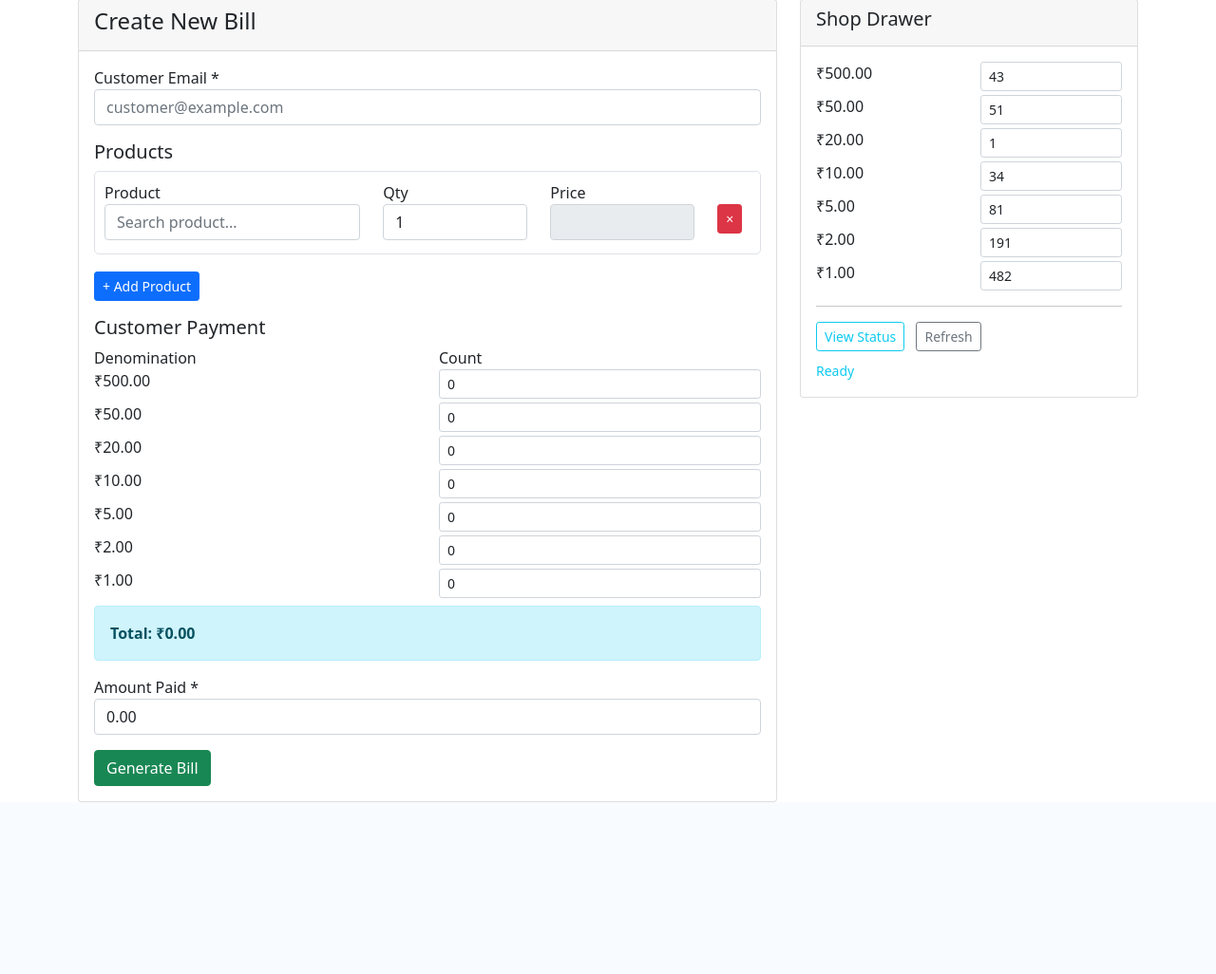
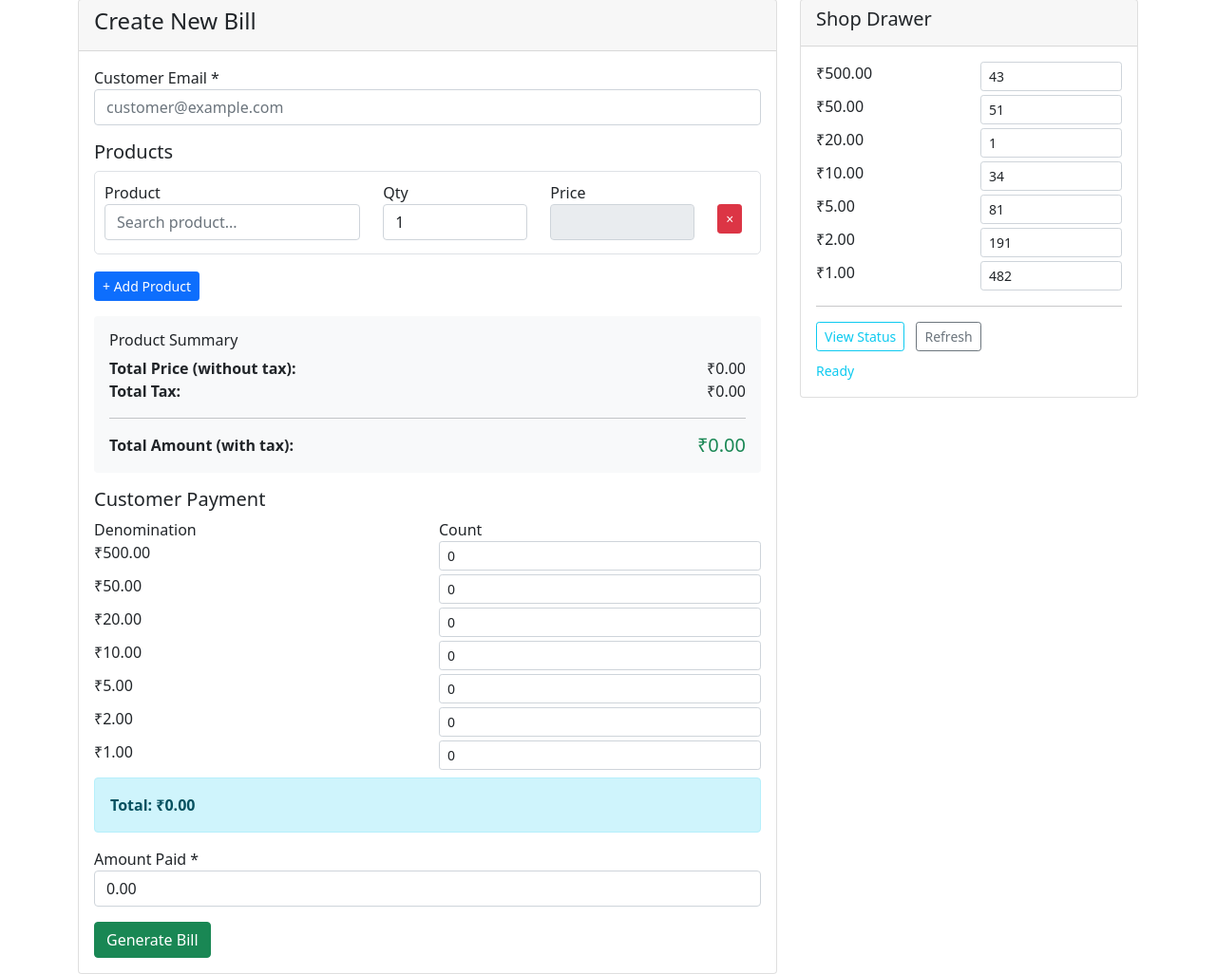
Before and after one commit to Deepanraj1508/billing-system-django, a Django app: page /billing/ in a window 1280 px wide. Shown: the part 81-1107 px from the top of the page at 95% size. Before the commit the page ends 926 px from the top, so only its background shows below. Run offline with Django 5.2, Linux system fonts and the light colour scheme; data comes from the database, SQL or seed files in the repository; both versions use the stored data as it was before the commit.

Commit message:
update the code reduce the lines

```diff
--- a/billing/templates/billing/billing.html
+++ b/billing/templates/billing/billing.html
@@ -5,40 +5,13 @@
 {% block extra_css %}
 <style>
     .product-suggestions {box-shadow: 0 2px 8px rgba(0,0,0,0.1);}
-
-    .product-suggestion-item {
-        padding: 8px 12px;
-        cursor: pointer;
-        border-bottom: 1px solid #eee;
-    }
-
-    .product-suggestion-item:hover {
-        background-color: #f8f9fa;
-    }
-
-    .product-suggestion-item.selected {
-        background-color: #007bff;
-        color: white;
-    }
-
-    .product-suggestion-item .product-id {
-        font-weight: bold;
-        color: #007bff;
-    }
-
-    .product-suggestion-item .product-name {
-        font-size: 13px;
-        margin: 2px 0;
-    }
-
-    .product-suggestion-item .product-details {
-        font-size: 11px;
-        color: #666;
-    }
-
-    .product-search-container {
-        position: relative;
-    }
+    .product-suggestion-item {padding: 8px 12px; cursor: pointer; border-bottom: 1px solid #eee;}
+    .product-suggestion-item:hover {background-color: #f8f9fa;}
+    .product-suggestion-item.selected {background-color: #007bff; color: white;}
+    .product-suggestion-item .product-id {font-weight: bold; color: #007bff;}
+    .product-suggestion-item .product-name {font-size: 13px; margin: 2px 0;}
+    .product-suggestion-item .product-details {font-size: 11px; color: #666;}
+    .product-search-container {position: relative;}
 </style>
 {% endblock %}
 
@@ -56,7 +29,6 @@
                         <label>Customer Email *</label>
                         {{ form.customer_email }}
                     </div>
-
                     <div class="mb-3">
                         <h5>Products</h5>
                         <div id="product-container">
@@ -89,6 +61,36 @@
                             </div>
                         </div>
                         <button type="button" id="add-product" class="btn btn-primary btn-sm mt-2">+ Add Product</button>
+
+                        <!-- Product Summary Section -->
+                        <div class="mt-3 p-3 bg-light rounded">
+                            <h6 class="mb-2">Product Summary</h6>
+                            <div class="row">
+                                <div class="col-md-6">
+                                    <strong>Total Price (without tax):</strong>
+                                </div>
+                                <div class="col-md-6 text-end">
+                                    <span id="total-price-without-tax">₹0.00</span>
+                                </div>
+                            </div>
+                            <div class="row">
+                                <div class="col-md-6">
+                                    <strong>Total Tax:</strong>
+                                </div>
+                                <div class="col-md-6 text-end">
+                                    <span id="total-tax-amount">₹0.00</span>
+                                </div>
+                            </div>
+                            <hr>
+                            <div class="row">
+                                <div class="col-md-6">
+                                    <strong>Total Amount (with tax):</strong>
+                                </div>
+                                <div class="col-md-6 text-end">
+                                    <span id="total-amount-with-tax" class="h5 text-success">₹0.00</span>
+                                </div>
+                            </div>
+                        </div>
                     </div>
 
                     <div class="mb-3">
@@ -192,6 +194,8 @@ document.addEventListener('DOMContentLoaded', function() {
         e.preventDefault();
         generateBill();
     });
+
+    calculateProductSummary();
 });
 
 function initializeProductSearch() {
@@ -237,7 +241,8 @@ function setupProductSearch(input) {
             case 'Enter':
                 e.preventDefault();
                 if (selectedIndex >= 0 && items[selectedIndex]) {
-                    selectProduct(items[selectedIndex], input);
+                    const product = suggestions[selectedIndex]; // get product from your suggestions array
+                    selectProduct(items[selectedIndex], input, product);
                 }
                 break;
             case 'Escape':
@@ -288,37 +293,42 @@ function showSuggestions(products, input) {
             suggestionsDiv.appendChild(item);
         });
     }
-
     suggestionsDiv.style.display = 'block';
 }
 
 function hideSuggestions(input) {
     const suggestionsDiv = input.parentNode.querySelector('.product-suggestions');
-    suggestionsDiv.style.display = 'none';
+    if (suggestionsDiv) {
+        suggestionsDiv.innerHTML = '';
+        suggestionsDiv.style.display = 'none';
+    }
+    selectedIndex = -1;
 }
 
 function updateSelection(items, selectedIndex) {
     items.forEach((item, index) => {
-        if (index === selectedIndex) {
-            item.classList.add('selected');
-        } else {
-            item.classList.remove('selected');
-        }
+        if (index === selectedIndex) {item.classList.add('selected');} else {
+            item.classList.remove('selected');}
     });
 }
 
 function selectProduct(item, input, product) {
     if (product) {
         input.value = `${product.id} - ${product.name}`;
-        input.parentNode.querySelector('.product-id-input').value = product.id;
 
-        // Update price and details
+        const productIdInput = input.parentNode.querySelector('.product-id-input');
+        if (productIdInput) {productIdInput.value = product.id;}
+
         const row = input.closest('.product-row');
-        const unitPriceInput = row.querySelector('.unit-price');
-        const productDetails = row.querySelector('.product-details');
+        if (row) {
+            const unitPriceInput = row.querySelector('.unit-price');
+            const productDetails = row.querySelector('.product-details');
+            if (unitPriceInput) {unitPriceInput.value = `₹${product.price}`;}
+            if (productDetails) {productDetails.textContent = `${product.name} | Tax: ${product.tax}% | Stock: ${product.stock}`;}
+        }
 
-        unitPriceInput.value = `₹${product.price}`;
-        productDetails.textContent = `${product.name} | Tax: ${product.tax}% | Stock: ${product.stock}`;
+        input.dispatchEvent(new Event('change', { bubbles: true }));
+        calculateProductSummary();
     }
 
     hideSuggestions(input);
@@ -367,6 +377,7 @@ function setupProductRowEvents(row) {
     const productIdInput = row.querySelector('.product-id-input');
     const unitPriceInput = row.querySelector('.unit-price');
     const productDetails = row.querySelector('.product-details');
+    const quantityInput = row.querySelector('.quantity-input');
 
     // Handle product search input change
     productSearch.addEventListener('input', function() {
@@ -374,12 +385,18 @@ function setupProductRowEvents(row) {
             productIdInput.value = '';
             unitPriceInput.value = '';
             productDetails.textContent = '';
+            calculateProductSummary();
         }
     });
+
+    if (quantityInput) {
+        quantityInput.addEventListener('input', calculateProductSummary);
+    }
 
     row.querySelector('.remove-product').addEventListener('click', function() {
         if (document.querySelectorAll('.product-row').length > 1) {
             row.remove();
+            calculateProductSummary();
         } else {
             alert('At least one product is required');
         }
@@ -406,11 +423,46 @@ function calculateCustomerPayment() {
     document.getElementById('id_amount_paid').value = totalCustomerPayment.toFixed(2);
 }
 
+function calculateProductSummary() {
+    let totalPriceWithoutTax = 0;
+    let totalTaxAmount = 0;
+
+    document.querySelectorAll('.product-row').forEach(row => {
+        const productIdInput = row.querySelector('.product-id-input');
+        const quantityInput = row.querySelector('.quantity-input');
+        const unitPriceInput = row.querySelector('.unit-price');
+
+        if (productIdInput.value && quantityInput.value && unitPriceInput.value) {
+            const quantity = parseInt(quantityInput.value) || 0;
+            const unitPrice = parseFloat(unitPriceInput.value.replace('₹', '')) || 0;
+            const priceWithoutTax = quantity * unitPrice;
+
+            const productDetails = row.querySelector('.product-details');
+            if (productDetails && productDetails.textContent) {
+                const taxMatch = productDetails.textContent.match(/(\d+)%/);
+                if (taxMatch) {
+                    const taxPercentage = parseFloat(taxMatch[1]) || 0;
+                    const taxAmount = (priceWithoutTax * taxPercentage) / 100;
+                    totalPriceWithoutTax += priceWithoutTax;
+                    totalTaxAmount += taxAmount;
+                }}}
+    });
+
+    const totalAmountWithTax = totalPriceWithoutTax + totalTaxAmount;
+
+    document.getElementById('total-price-without-tax').textContent = `₹${totalPriceWithoutTax.toFixed(2)}`;
+    document.getElementById('total-tax-amount').textContent = `₹${totalTaxAmount.toFixed(2)}`;
+    document.getElementById('total-amount-with-tax').textContent = `₹${totalAmountWithTax.toFixed(2)}`;
+    return {
+        totalPriceWithoutTax,
+        totalTaxAmount,
+        totalAmountWithTax
+    };
+}
+
 function generateBill() {
     const form = document.getElementById('billingForm');
     const formData = new FormData(form);
-
-    // ========== ESSENTIAL FRONTEND VALIDATION ==========
 
     // Only validate basic required fields and format issues
     const customerEmail = formData.get('customer_email');
@@ -418,7 +470,6 @@ function generateBill() {
         alert('Please enter a customer email address.');
         return;
     }
-
     // Check if at least one product is selected
     let hasProducts = false;
     const products = [];
@@ -440,7 +491,6 @@ function generateBill() {
         alert('Please add at least one product to generate a bill.');
         return;
     }
-
     // Collect customer denominations
     const customerDenominations = {};
     let totalCustomerPayment = 0;
@@ -455,13 +505,11 @@ function generateBill() {
     });
 
     const amountPaid = parseFloat(formData.get('amount_paid')) || 0;
-
     // Basic denomination matching check
     if (totalCustomerPayment > 0 && Math.abs(totalCustomerPayment - amountPaid) > 0.01) {
         alert(`Customer denominations total (₹${totalCustomerPayment.toFixed(2)}) must match amount paid (₹${amountPaid.toFixed(2)})`);
         return;
     }
-
     // Collect shop drawer denominations
     const denominations = {};
     document.querySelectorAll('.denomination-count').forEach(input => {
@@ -493,12 +541,7 @@ function generateBill() {
     .then(data => {
         if (data.success) {
             displayInvoice(data);
-            if (data.customer_payment_denominations && Object.keys(data.customer_payment_denominations).length > 0) {
-                console.log('Bill generated successfully! Customer denominations have been added to the shop drawer.');
-            }
-        } else {
-            alert('Error: ' + data.error);
-        }
+        } else {console.error('Error: ' + data.error);}
     })
     .catch(error => {
         console.error('Error:', error);
@@ -512,9 +555,7 @@ function generateBill() {
 
 function displayInvoice(data) {
     let changeBreakdownHtml = '';
-    if (data.change_breakdown && data.change_breakdown.length > 0) {
-        changeBreakdownHtml = displayChangeBreakdown(data.change_breakdown);
-    }
+    if (data.change_breakdown && data.change_breakdown.length > 0) {changeBreakdownHtml = displayChangeBreakdown(data.change_breakdown);}
 
     let itemsHtml = '';
     data.items.forEach(item => {
@@ -632,9 +673,7 @@ function resetForm() {
     container.innerHTML = '';
     container.appendChild(firstRow);
     firstRow.querySelectorAll('input').forEach(field => {
-        if (field.type !== 'button') {
-            field.value = field.type === 'number' ? '1' : '';
-        }
+        if (field.type !== 'button') {field.value = field.type === 'number' ? '1' : '';}
     });
     firstRow.querySelector('.product-details').textContent = '';
     firstRow.querySelector('.unit-price').value = '';
@@ -648,9 +687,10 @@ function resetForm() {
     document.querySelectorAll('.customer-denomination-count').forEach(input => {
         input.value = '0';
     });
-
     document.getElementById('customer-total-payment').textContent = '₹0.00';
     document.getElementById('id_amount_paid').value = '0.00';
+
+    calculateProductSummary();
 }
 
 function showDrawerStatus() {
@@ -665,9 +705,7 @@ function showDrawerStatus() {
     document.querySelectorAll('.customer-denomination-count').forEach(input => {
         const value = input.dataset.value;
         const count = parseInt(input.value) || 0;
-        if (count > 0) {
-            customerDenominations[value] = count;
-        }
+        if (count > 0) {customerDenominations[value] = count;}
     });
 
     let statusMessage = 'Current Drawer Status:\n';
@@ -685,7 +723,6 @@ function showDrawerStatus() {
     } else {
         statusMessage += '\nNo customer denominations entered yet.';
     }
-
     alert(statusMessage);
 }
 
@@ -702,9 +739,7 @@ function refreshDrawerFromDatabase() {
             'Content-Type': 'application/json',
             'X-CSRFToken': document.querySelector('[name=csrfmiddlewaretoken]').value
         },
-        body: JSON.stringify({
-            customer_denominations: {}
-        })
+        body: JSON.stringify({customer_denominations: {}})
     })
     .then(response => response.json())
     .then(data => {
```
Also changed, not shown: db.sqlite3 (deleted).
